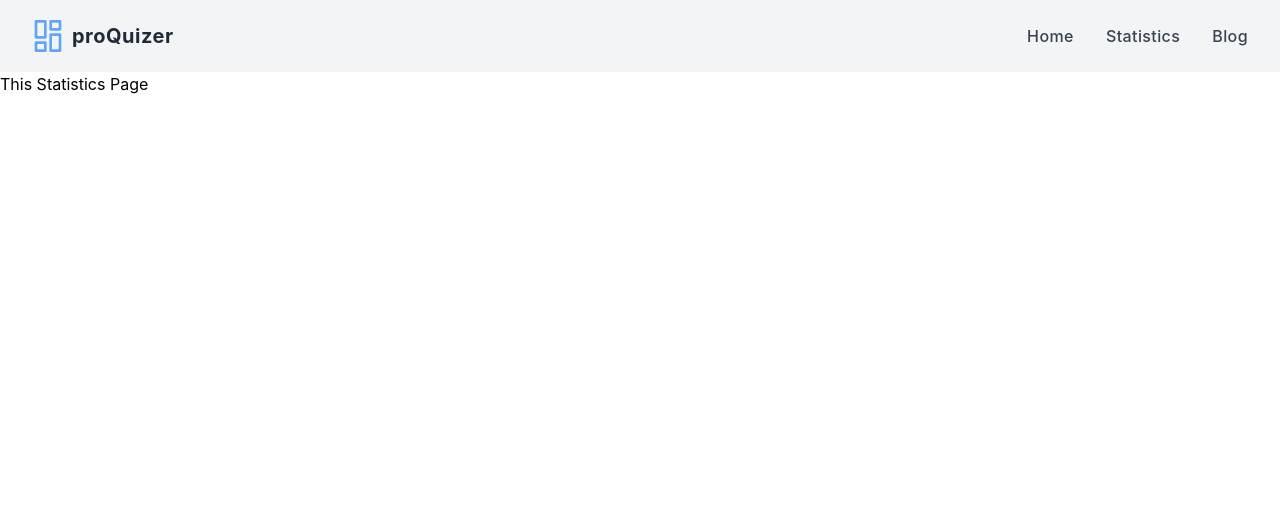
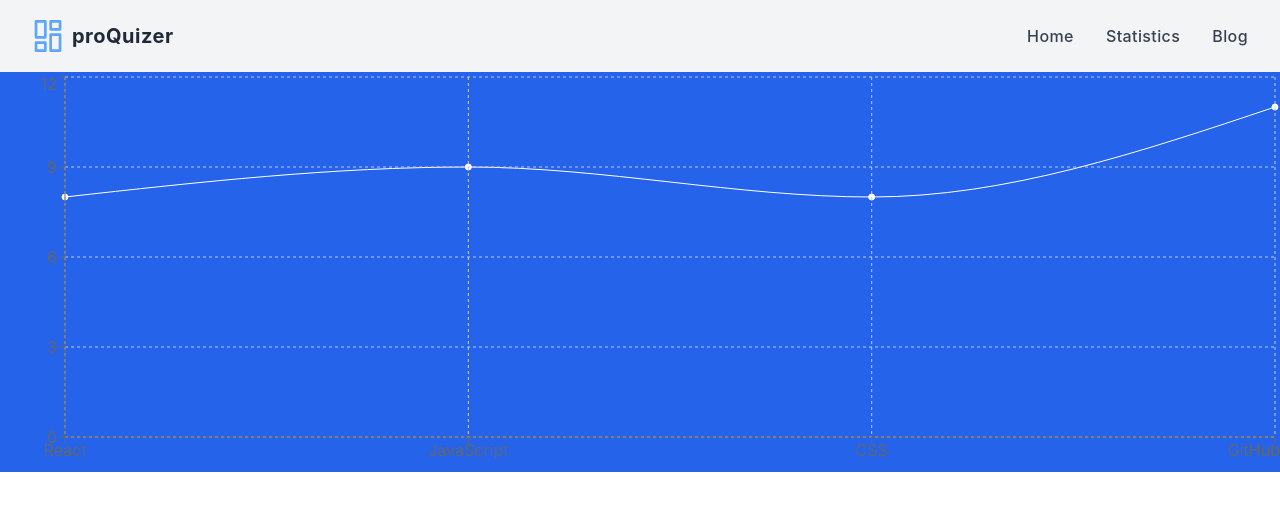
Before and after one commit to bhtanvin0/quiz-website-assign, a React (Create React App) app: page /statistics in a window 1280 px wide. Shown: the top 510 px of the page. Built offline with nearby package versions, Linux system fonts and the light colour scheme.

Commit message:
statisticsPageadded

```diff
--- a/package.json
+++ b/package.json
@@ -3,6 +3,7 @@
   "version": "0.1.0",
   "private": true,
   "dependencies": {
+    "@heroicons/react": "^2.0.12",
     "@testing-library/jest-dom": "^5.16.5",
     "@testing-library/react": "^13.4.0",
     "@testing-library/user-event": "^13.5.0",
@@ -11,6 +12,7 @@
     "react-router-dom": "^6.4.2",
     "react-scripts": "5.0.1",
     "react-toastify": "^9.0.8",
+    "recharts": "^2.1.15",
     "web-vitals": "^2.1.4"
   },
   "scripts": {
--- a/src/components/QuizAns.js
+++ b/src/components/QuizAns.js
@@ -1,5 +1,7 @@
 
 import React from 'react';
+import { BeakerIcon } from '@heroicons/react/24/solid'
+
 
 const QuizAns = ({question}) => {
     const {question:qz, options, correctAnswer, id} = question;
@@ -9,7 +11,8 @@ const QuizAns = ({question}) => {
 
     return (
         <div className='m-20 border-4 bg-blue-500 p-3 my-3 '>
-            <h1 className='mb-4 text-xl font-medium text-center text-white'>Quiz: {qz}</h1>
+            <BeakerIcon className="h-6 w-6 text-blue-500"/>
+            <h1 className='mb-4 text-2xl font-medium text-center text-white'>Quiz: {qz}</h1>
             <div >
                 {
                     options.map(option =>
--- a/src/components/Statistics.js
+++ b/src/components/Statistics.js
@@ -1,10 +1,44 @@
 import React from 'react';
+import {  LineChart,
+    Line,
+    XAxis,
+    YAxis,
+    Tooltip,
+    ResponsiveContainer,
+    CartesianGrid } from 'recharts';
+
 
 const Statistics = () => {
+    const data = [
+        {
+          name: "React",
+          total: 8,
+        },
+        {
+          name: "JavaScript",
+          total: 9,
+        },
+        {
+          name: "CSS",
+          total: 8,
+        },
+        {
+          name: "GitHub",
+          total: 11,
+        },
+      ];
     return (
-        <div>
-            <h1>This Statistics Page</h1>
-        </div>
+        <div className="m-0 bg-blue-600 p-0">
+      <ResponsiveContainer width="100%" height={400}>
+        <LineChart width={500} height={400} data={data}>
+          <Line type="monotone" dataKey="total" stroke="#fff" />
+          <Tooltip />
+          <CartesianGrid strokeDasharray="3 3" />
+          <XAxis dataKey="name" />
+          <YAxis dataKey="total" />
+        </LineChart>
+      </ResponsiveContainer>
+    </div>
     );
 };
 
```
Also changed, not shown: 1 other file (tests, documents, lock files or other folders).
